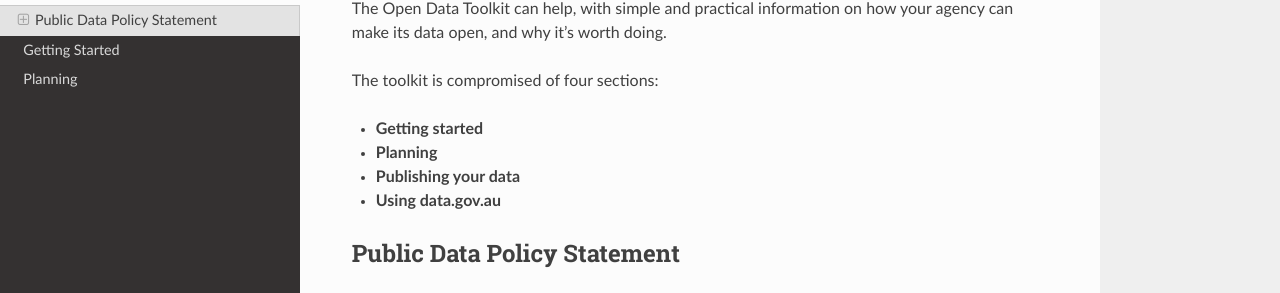
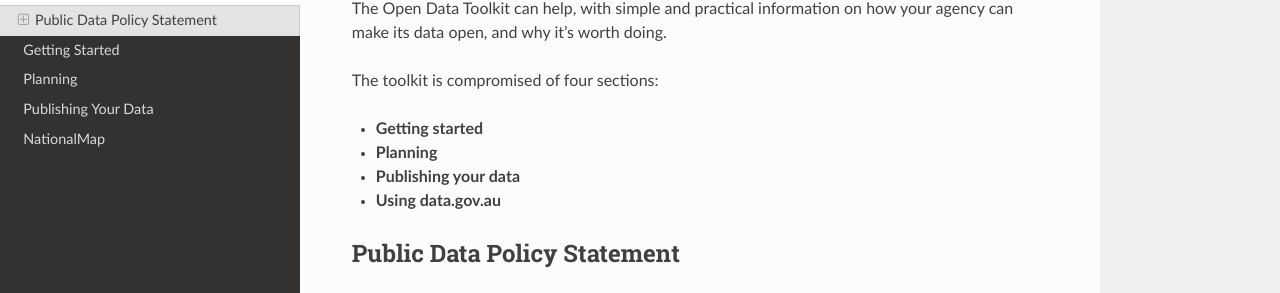
Before and after one commit to ajbar7/allan-toolkit-test, an MkDocs documentation site: the page built from docs/index.md, in a window 1280 px wide. Shown: the part 163-456 px from the top of the page. Built offline with MkDocs 1.6.1, drawn with Linux system fonts in a browser that asks for light colours; nearby versions of some CDN libraries; old or Windows-style settings are respelled for this version of MkDocs.

Commit message:
Update mkdocs.yml

```diff
--- a/mkdocs.yml
+++ b/mkdocs.yml
@@ -3,6 +3,8 @@ pages:
     - [index.md, Home, "Open Data Toolkit"]
     - [getting-started.md, "Getting Started"]
     - [planning.md, "Planning"]
+    - [publishing-your-data.md, "Publishing Your Data"]
+    - [nationalmap.md, "NationalMap"]
 theme: readthedocs
 site_favicon: imgs/favicon.ico
 google_analytics:
```
